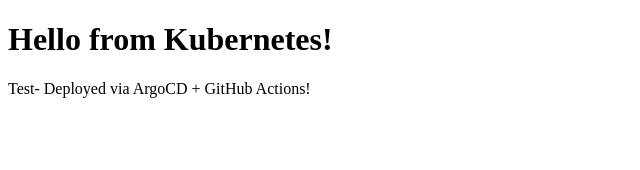
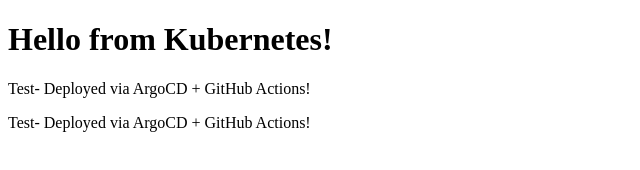
Before and after one commit to angarosxx/my-app, a plain HTML site: page index.html in a window 1280 px wide. Shown: the whole page, without its empty margins (0-640 px from the left). Drawn offline with Linux system fonts and the light colour scheme.

```diff
--- a/index.html
+++ b/index.html
@@ -6,5 +6,6 @@
 <body>
     <h1>Hello from Kubernetes!</h1>
     <p>Test- Deployed via ArgoCD + GitHub Actions!</p>
+        <p>Test- Deployed via ArgoCD + GitHub Actions!</p>
 </body>
 </html>
```
